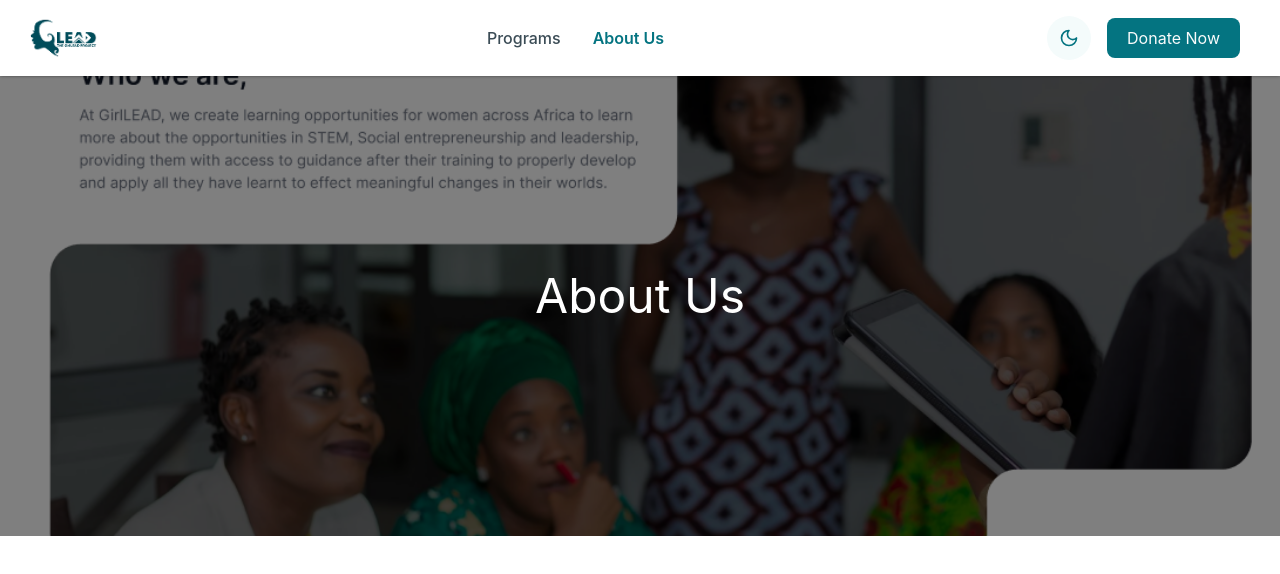
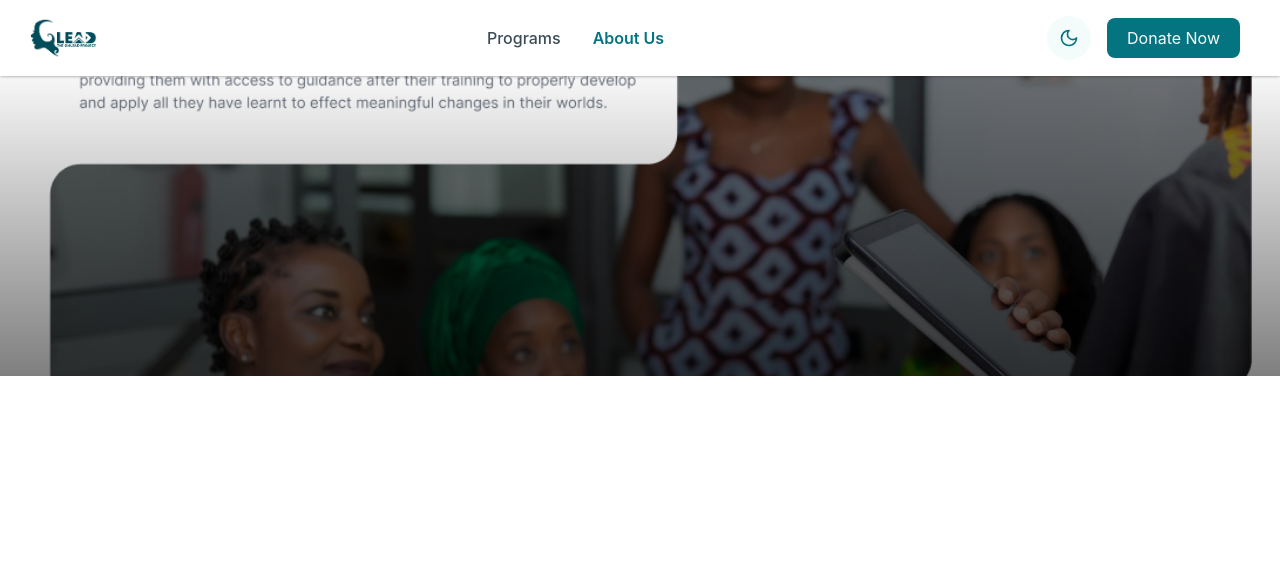
Before and after one commit to The-GirlLEAD-Talent-Accelerator/GirlLEAD_Website_Revamp, a React (Vite) app: page /about in a window 1280 px wide. Shown: the top 574 px of the page. Built offline with nearby package versions, Linux system fonts and the light colour scheme.

Commit message:
Made Changes to About Us

```diff
--- a/src/components/aboutus/WhoWeAre.jsx
+++ b/src/components/aboutus/WhoWeAre.jsx
@@ -1,6 +1,6 @@
 export default function WhoWeAre() {
   return (
-    <section style={{ position: "relative", height: "60vh" }}>
+    <section style={{ position: "relative", height: "40vh" }}>
       <img
         src="/WhoWeAre.png"
         alt="Who We Are"
@@ -8,10 +8,9 @@ export default function WhoWeAre() {
       />
       <div style={{
         position: "absolute", inset: 0,
-        background: "rgba(0,0,0,0.5)",
+        background: "transparent linear-gradient(180deg, rgba(0, 0, 0, 0) 0%, rgba(0, 0, 0, 0.5) 100%)",
         display: "flex", alignItems: "center", justifyContent: "center"
       }}>
-        <h1 style={{ color: "#fff", fontSize: "3rem" }}>About Us</h1>
       </div>
     </section>
   );
```
